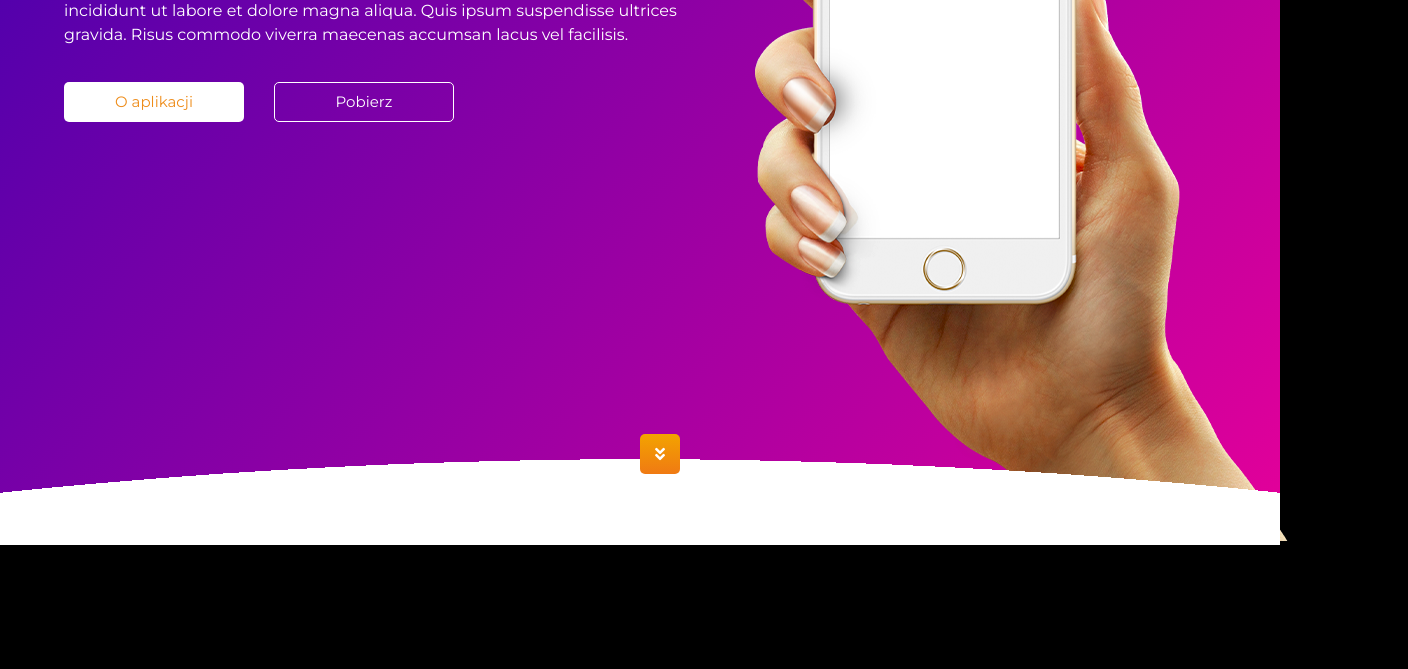
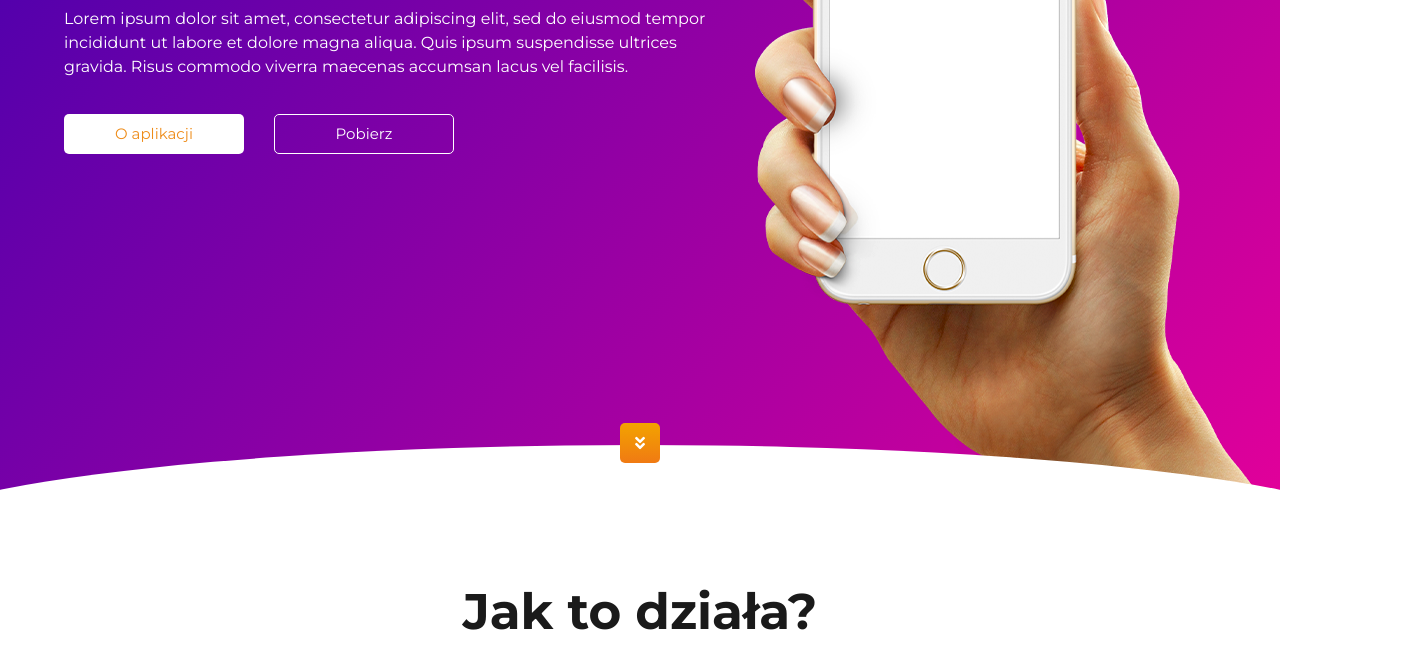
Before and after one commit to sfait/task-h, a plain HTML site: page index.html in a window 1280 px wide. Shown: the part 397-1066 px from the top of the page, 1408 px wide, since content can reach past the window. Before the commit the page ends 942 px from the top, so only its background shows below. Drawn offline with nearby package versions, Linux system fonts and the light colour scheme; a web font is replaced by a local one.

Commit message:
Update hero

```diff
--- a/css/style.css
+++ b/css/style.css
@@ -14,7 +14,6 @@ html, body {
 
 body {
     overflow-x: hidden;
-    background: black;
 }
 
 .wrapper {
@@ -119,7 +118,7 @@ body {
 
 .hero__text-wrapper {
     width: 60%;
-    padding: 8rem 2rem 3rem 0;
+    padding: 10rem 2rem 3rem 0;
 }
 
 .hero__title {
@@ -183,11 +182,15 @@ body {
 }
 
 .hero__bottom {
-    width: 100%;
-    height: 86px;
-    background: url("../img/bg.png") no-repeat center/cover;
+    width: 120%;
+    height: 200px;
+    background: #fff;
+    border-top-left-radius: 50%;
+    border-top-right-radius: 50%;
     position: absolute;
-    bottom: 0;
+    left: -10%;
+    bottom: -100px;
+    z-index: 0;
 }
 
 .scroll-down__wrapper {
@@ -197,8 +200,9 @@ body {
     background-color: #fff;
     background-image: linear-gradient(to top, #f07a13 0%, #f3a300 100%);
     position: absolute;
-    top: -25px;
+    top: -22px;
     left: 50%;
+    margin-left: -20px;
     transition: background 0.2s;
 }
 
@@ -220,6 +224,25 @@ body {
     justify-content: center;
 }
 
+/* instruction */
+.instruction {
+    position: relative;
+    z-index: 1;
+}
+.instruction__wrapper {
+    display: flex;
+    flex-direction: column;
+    align-items: center;
+    justify-content: center;
+}
+
+.instruction__title {
+    color: #1a1a1a;
+    font-size: 50px;
+    font-weight: 700;
+    line-height: 49px;
+}
+
 /* Medium devices (tablets, 768px and up) */
 @media only screen and (min-width: 768px) {
 
--- a/index.html
+++ b/index.html
@@ -27,7 +27,7 @@
                             <a href="#" class="navigation__link">Start</a>
                         </li>
                         <li class="navigation__item">
-                            <a href="#" class="navigation__link">Jak to działa?</a>
+                            <a href="#instruction" class="navigation__link">Jak to działa?</a>
                         </li>
                         <li class="navigation__item">
                             <a href="#" class="navigation__link">Cennik</a>
@@ -71,13 +71,18 @@
             </div>
             <div class="hero__bottom">
                 <div class="scroll-down__wrapper">
-                    <a href="#" title="Przewiń w dół" class="scroll-down__link">
+                    <a href="#instruction" title="Przewiń w dół" class="scroll-down__link">
                         <span class="fas fa-angle-double-down" aria-hidden="true" class="scroll-down__span"></span>
                         <span class="sr-only">Przewiń w dół</span>
                     </a>
                 </div>
             </div>
         </section>
+        <section class="instruction" id="instruction">
+            <div class="instruction__wrapper wrapper">
+                <h2 class="instruction__title">Jak to działa?</h2>
+            </div>
+        </section>
     </main>
 </body>
 </html>
```
Also changed, not shown: img/bg.png (deleted).
